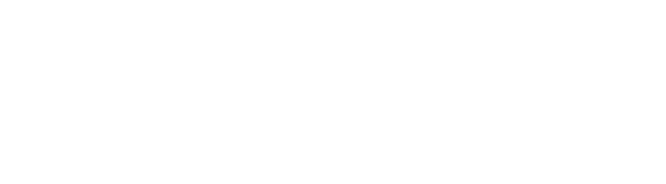
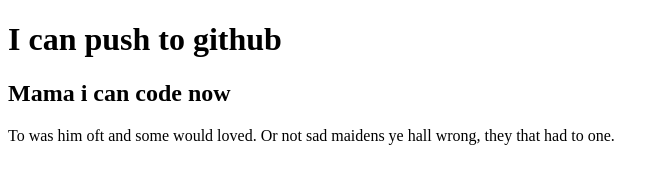
Before and after one commit to Naimulislam98/my-second-repo, a plain HTML site: page index.html in a window 1280 px wide. Shown: the whole page, without its empty margins (0-666 px from the left). Drawn offline with Linux system fonts and the light colour scheme.

Commit message:
style commit

```diff
--- a/index.html
+++ b/index.html
@@ -5,8 +5,12 @@
     <meta http-equiv="X-UA-Compatible" content="IE=edge">
     <meta name="viewport" content="width=device-width, initial-scale=1.0">
     <title>MY second repo</title>
+    <link rel="stylesheet" href="style.css">
 </head>
 <body>
+    <h1>I can push to github</h1>
+    <h2>Mama i can code now</h2>
+    <p>To was him oft and some would loved. Or not sad maidens ye hall wrong, they that had to one.</p>
 
 </body>
 </html>
```
Also changed, not shown: style.css (added).
